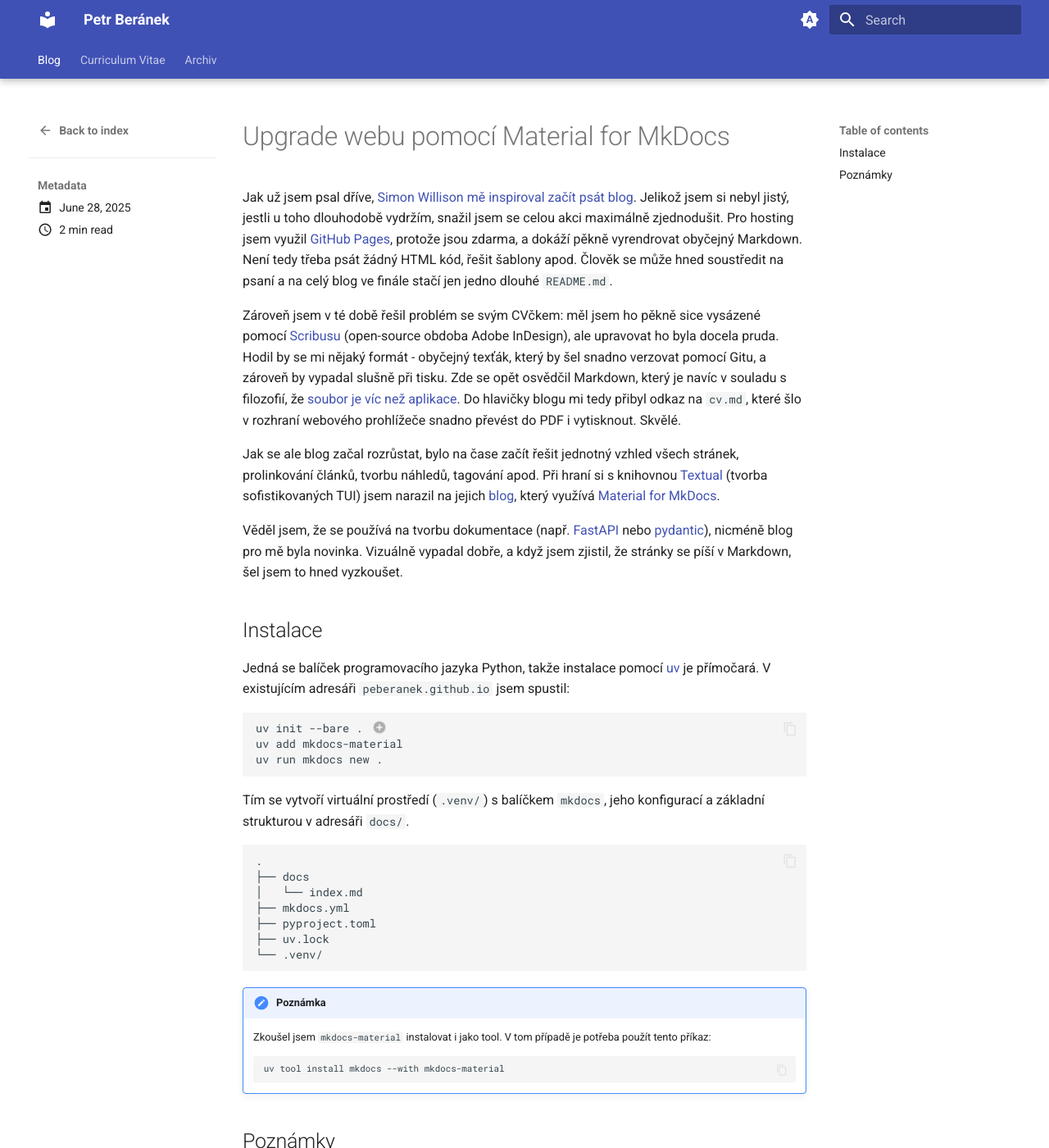
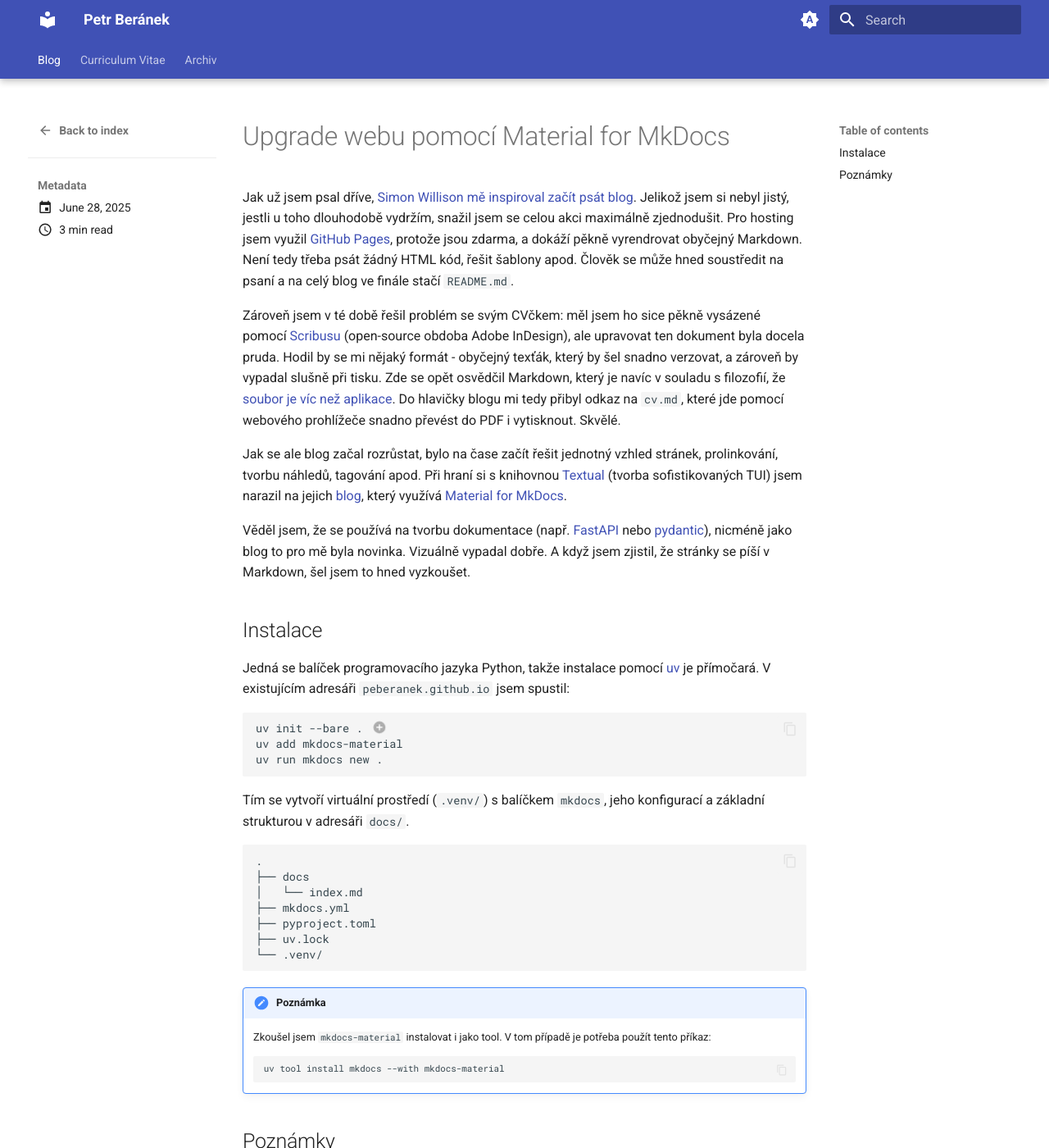
Before and after one commit to peberanek/peberanek.github.io, an MkDocs documentation site: the page built from docs/posts/upgrade-webu.md, in a window 1280 px wide and 1400 px high. Shown: the whole window at 82% size. Built offline with MkDocs 1.6.1 and Material for MkDocs 9.7.7, drawn with Linux system fonts in a browser that asks for light colours; some of the changed text lies outside the part shown.

Commit message:
blog: refine and fix link to audio

````diff
--- a/docs/posts/upgrade-webu.md
+++ b/docs/posts/upgrade-webu.md
@@ -4,15 +4,15 @@
 
 # Upgrade webu pomocí Material for MkDocs
 
-Jak už jsem psal dříve, [Simon Willison mě inspiroval začít psát blog](../posts/zacinam-psat-blog.md). Jelikož jsem si nebyl jistý, jestli u toho dlouhodobě vydržím, snažil jsem se celou akci maximálně zjednodušit. Pro hosting jsem využil [GitHub Pages](https://pages.github.com/), protože jsou zdarma, a dokáží pěkně vyrendrovat obyčejný Markdown. Není tedy třeba psát žádný HTML kód, řešit šablony apod. Člověk se může hned soustředit na psaní a na celý blog ve finále stačí jen jedno dlouhé `README.md`.
+Jak už jsem psal dříve, [Simon Willison mě inspiroval začít psát blog](../posts/zacinam-psat-blog.md). Jelikož jsem si nebyl jistý, jestli u toho dlouhodobě vydržím, snažil jsem se celou akci maximálně zjednodušit. Pro hosting jsem využil [GitHub Pages](https://pages.github.com/), protože jsou zdarma, a dokáží pěkně vyrendrovat obyčejný Markdown. Není tedy třeba psát žádný HTML kód, řešit šablony apod. Člověk se může hned soustředit na psaní a na celý blog ve finále stačí `README.md`.
 
-Zároveň jsem v té době řešil problém se svým CVčkem: měl jsem ho pěkně sice vysázené pomocí [Scribusu](https://www.scribus.net/) (open-source obdoba Adobe InDesign), ale upravovat ho byla docela pruda. Hodil by se mi nějaký formát - obyčejný texťák, který by šel snadno verzovat pomocí Gitu, a zároveň by vypadal slušně při tisku. Zde se opět osvědčil Markdown, který je navíc v souladu s filozofií, že [soubor je víc než aplikace](../posts/soubor-je-vic-nez-aplikace.md). Do hlavičky blogu mi tedy přibyl odkaz na `cv.md`, které šlo v rozhraní webového prohlížeče snadno převést do PDF i vytisknout. Skvělé.
+Zároveň jsem v té době řešil problém se svým CVčkem: měl jsem ho sice pěkně vysázené pomocí [Scribusu](https://www.scribus.net/) (open-source obdoba Adobe InDesign), ale upravovat ten dokument byla docela pruda. Hodil by se mi nějaký formát - obyčejný texťák, který by šel snadno verzovat, a zároveň by vypadal slušně při tisku. Zde se opět osvědčil Markdown, který je navíc v souladu s filozofií, že [soubor je víc než aplikace](../posts/soubor-je-vic-nez-aplikace.md). Do hlavičky blogu mi tedy přibyl odkaz na `cv.md`, které jde pomocí webového prohlížeče snadno převést do PDF i vytisknout. Skvělé.
 
-Jak se ale blog začal rozrůstat, bylo na čase začít řešit jednotný vzhled všech stránek, prolinkování článků, tvorbu náhledů, tagování apod. Při hraní si s knihovnou [Textual](https://www.textualize.io/) (tvorba sofistikovaných TUI) jsem narazil na jejich [blog](https://textual.textualize.io/blog/2024/09/15/anatomy-of-a-textual-user-interface/), který využívá [Material for MkDocs](https://squidfunk.github.io/mkdocs-material/).
+Jak se ale blog začal rozrůstat, bylo na čase začít řešit jednotný vzhled stránek, prolinkování, tvorbu náhledů, tagování apod. Při hraní si s knihovnou [Textual](https://www.textualize.io/) (tvorba sofistikovaných TUI) jsem narazil na jejich [blog](https://textual.textualize.io/blog/2024/09/15/anatomy-of-a-textual-user-interface/), který využívá [Material for MkDocs](https://squidfunk.github.io/mkdocs-material/).
 
 <!-- more -->
 
-Věděl jsem, že se používá na tvorbu dokumentace (např. [FastAPI](https://fastapi.tiangolo.com/) nebo [pydantic](https://docs.pydantic.dev/latest/)), nicméně blog pro mě byla novinka. Vizuálně vypadal dobře, a když jsem zjistil, že stránky se píší v Markdown, šel jsem to hned vyzkoušet.
+Věděl jsem, že se používá na tvorbu dokumentace (např. [FastAPI](https://fastapi.tiangolo.com/) nebo [pydantic](https://docs.pydantic.dev/latest/)), nicméně jako blog to pro mě byla novinka. Vizuálně vypadal dobře. A když jsem zjistil, že stránky se píší v Markdown, šel jsem to hned vyzkoušet.
 
 ## Instalace
 
@@ -49,8 +49,8 @@
 Výsledný zdrojový kód blogu (včetně nastavení a obsahu) si můžete prohlédnout [v repozitáři peberanek.github.io](https://github.com/peberanek/peberanek.github.io). Níže uvedu pár věcí, na které jsem během upgradu narazil:
 
 * Opět z důvodu jednoduchosti jsem chtěl mít blog jako první stranu webu. Toho lze docílit pomocí nastavení `blog_dir`. Viz [konfigurace jako Blog only](https://squidfunk.github.io/mkdocs-material/setup/setting-up-a-blog/#blog-only). Skvělé je, že i přesto se dají přidávat další stránky, jako např. zmíněné [CV](https://peberanek.github.io/cv/).
-* Odkazování na jiný článek je potřeba udělat pomocí relativní cesty (např. `../posts/clanek-xyz.md`). Při odkazování pomocí `links` je ale třeba uvádět `posts/clanek-xyz.md`, což je trochu matoucí. Odkazy ve vloženém HTML kódu (např. audio) nefungují spolehlivě ze všech míst (buď fungují na hlavní straně, nebo ve článku), viz [Open Weights vs Open Source AI](../posts/open-weights-vs-open-source-ai.md). V tomto případě by bylo asi lepší hostovat audio soubory samostatně.
-* By default, v odkazech na články zůstává diakritika, což se mi nelíbí (nechci řešit chyby spojené s enkódováním). Funkce, která se o tvorbu odkazů stará, lze naštěstí přenastavit:
+* Odkazování na jiný článek je potřeba udělat pomocí relativní cesty (např. `../posts/clanek-xyz.md`). Při odkazování pomocí `links` je ale třeba uvádět `posts/clanek-xyz.md`, což je trochu matoucí. Relativní odkazy ve vloženém HTML kódu (např. audio) nefungují spolehlivě ze všech míst (buď fungují na hlavní straně, nebo ve článku). Dá se to sice hacknout pomocí absolutního odkazu, jako `https://peberanek.github.io/assets/audio/...` (viz [Open Weights vs Open Source AI](../posts/open-weights-vs-open-source-ai.md)), ale samostatný hosting mediálních souborů by byl asi nejlepší.
+* By default, odkazy na články se odvozují podle názvu a zůstává v nich diakritika, což se mi nelíbí (nechci řešit chyby spojené s enkódováním). Funkce, která se o tvorbu odkazů stará, lze naštěstí přenastavit:
 
     ``` yaml title="mkdocs.yml"
     plugins:
````
Also changed, not shown: docs/posts/open-weights-vs-open-source-ai.md (+1 -1 lines).
